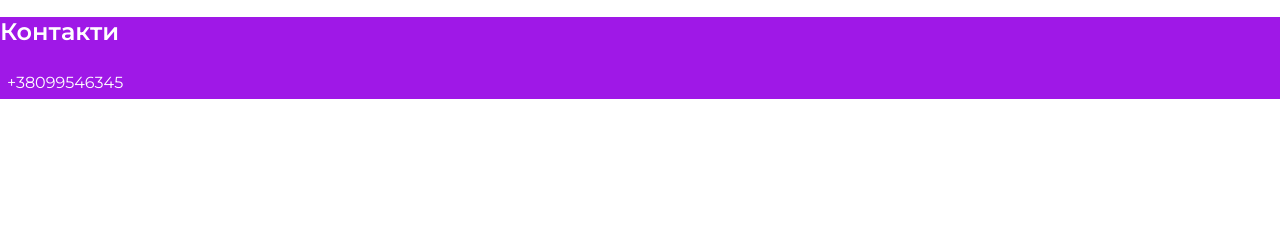
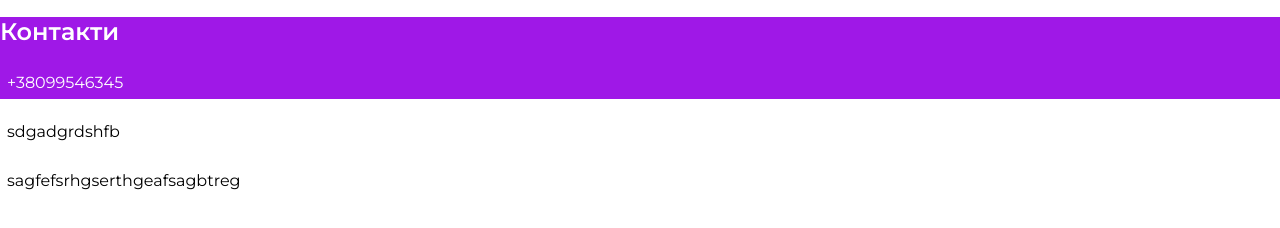
Before and after one commit to Kotugoroshko/svit_ponchikiv, a plain HTML site: page index.html in a window 1280 px wide. Shown: the part 458-686 px from the top of the page. Drawn offline with Linux system fonts and the light colour scheme.

Commit message:
Update index.html
Додали два нових абзаци

```diff
--- a/index.html
+++ b/index.html
@@ -70,5 +70,7 @@ body {
         <h2>Контакти</h2>
         <p>+38099546345</p>
     </footer>
+    <p>sdgadgrdshfb</p>
+    <p>sagfefsrhgserthgeafsagbtreg</p>
 </body>
 </html>
```
